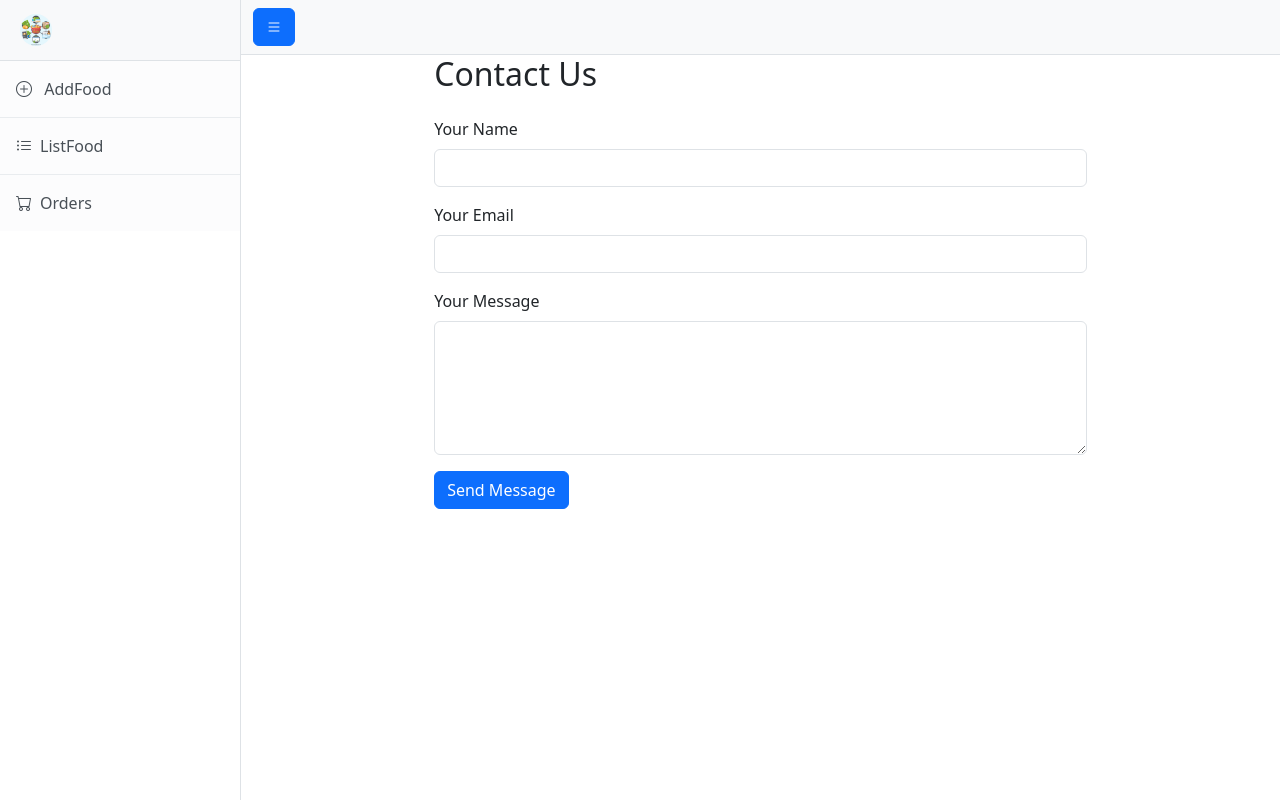
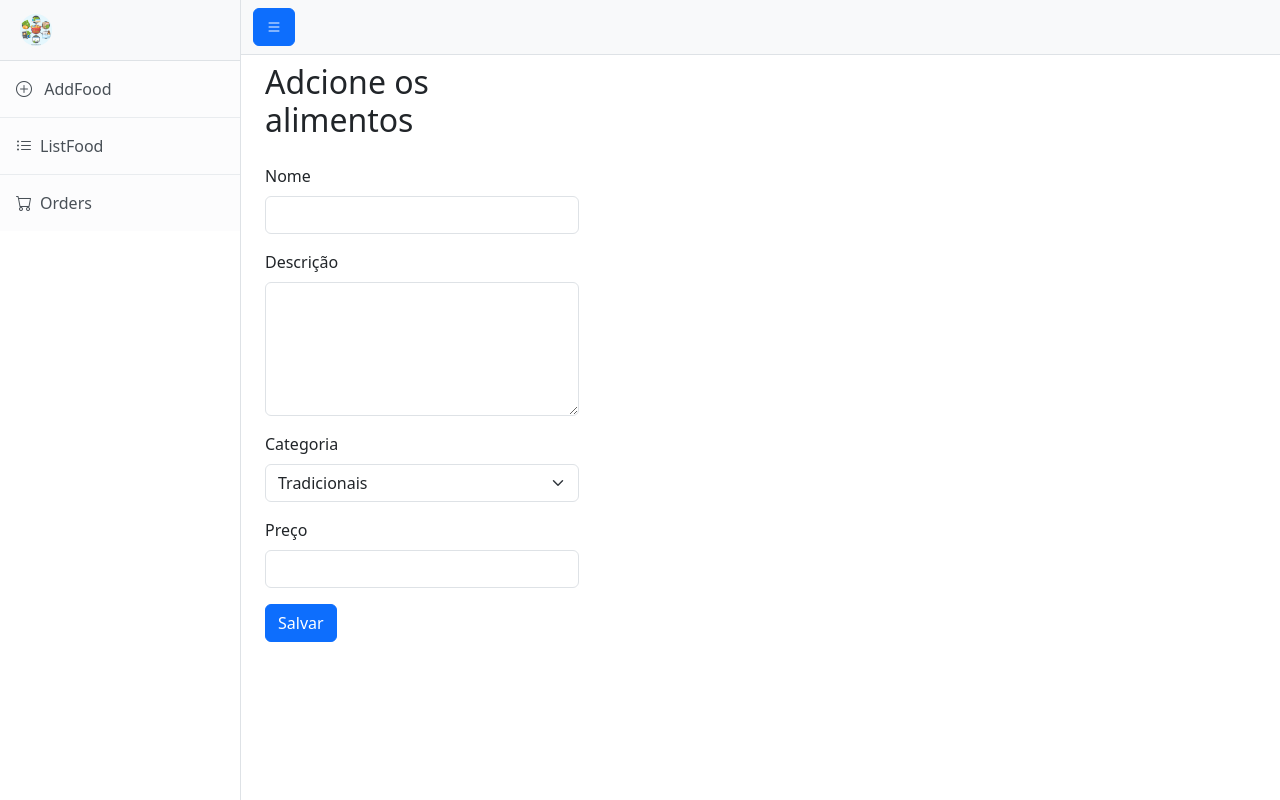
Before and after one commit to Ynacif31/foods-api, a React (Vite) app in the folder adminpainel/: page /add-food in a window 1280 px wide. Built offline with nearby package versions, Linux system fonts and the light colour scheme.

Commit message:
feat: form-control addfood implemented

```diff
--- a/adminpainel/src/pages/AddFood/AddFood.jsx
+++ b/adminpainel/src/pages/AddFood/AddFood.jsx
@@ -2,25 +2,35 @@ import React from 'react';
 
 const AddFood = () => {
   return (
-    <div className="container ">
-    <div className="row justify-content-center">
-      <div className="col-md-8">
-        <div className="contact-form">
-          <h2 className="mb-4">Contact Us</h2>
+    <div className="container mt-2">
+    <div className="row">
+      <div className="col-md-4">
+        <div className="card-body">
+          <h2 className="mb-4">Adcione os alimentos</h2>
           <form>
             <div className="mb-3">
-              <label for="name" className="form-label">Your Name</label>
-              <input type="text" className="form-control" id="name" required />
+              <label htmlFor="name" className="form-label">Nome</label>
+              <input type="text" className="form-control" id="name" required name='nome' />
             </div>
             <div className="mb-3">
-              <label for="email" className="form-label">Your Email</label>
-              <input type="email" className="form-control" id="email" required />
+              <label htmlFor="description" className="form-label">Descrição</label>
+              <textarea className="form-control" id="description" rows="5" required name='description'></textarea>
             </div>
             <div className="mb-3">
-              <label for="message" className="form-label">Your Message</label>
-              <textarea className="form-control" id="message" rows="5" required></textarea>
+              <label htmlFor="category" className="form-label">Categoria</label>
+              <select className="form-select" id="category">
+              <option value="Tradicionais">Tradicionais</option>
+                <option value="Especiais">Especiais</option>
+                <option value="Integrais">Integrais</option>
+                <option value="Sem Gluten">Sem Gluten</option>
+                <option value="Sem Lactose">Sem Lactose</option>
+              </select>
             </div>
-            <button type="submit" className="btn btn-primary">Send Message</button>
+            <div className="mb-3">
+              <label htmlFor="price" className="form-label">Preço</label>
+              <input type="number"  name='price' className="form-control" id="price" required />
+            </div>
+            <button type="submit" className="btn btn-primary">Salvar</button>
           </form>
         </div>
       </div>
```
